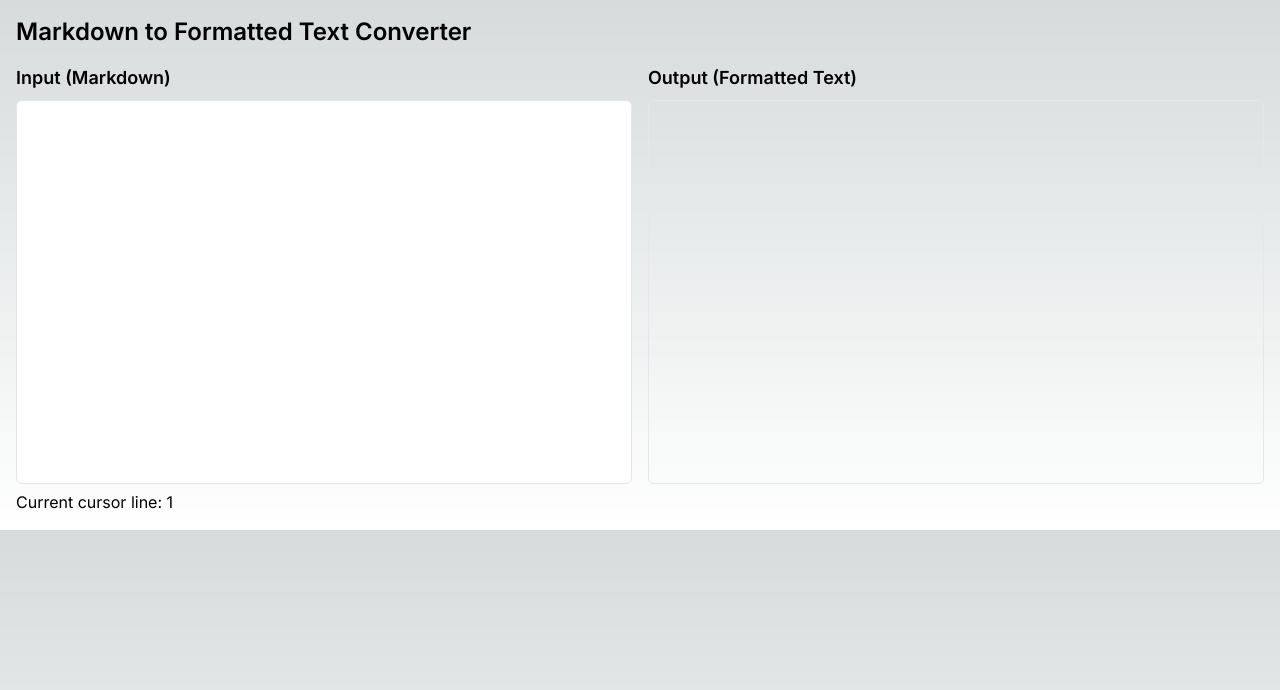
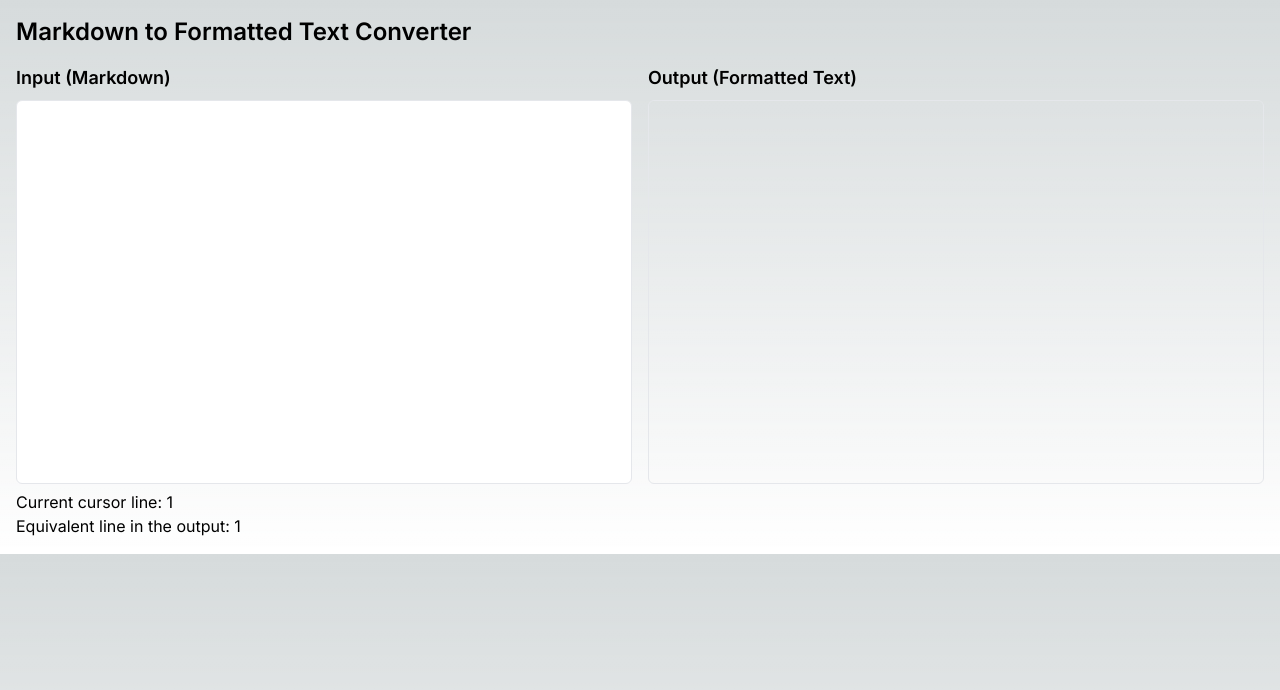
Before and after one commit to oihanealbizuri/MarkDownify, a Next.js app: page / in a window 1280 px wide. Shown: the top 690 px of the page. Built offline with nearby package versions, Linux system fonts and the light colour scheme.

Commit message:
Find the equivalent line in the output text

```diff
--- a/app/page.tsx
+++ b/app/page.tsx
@@ -42,6 +42,24 @@ export default function Home() {
         };
     }, []);
 
+    // Function to calculate the equivalent line number in the output div
+    const findEquivalentLine = (): number => {
+        const lines = markdownText.split('\n');
+        let renderedLines = 0;
+
+        for (let i = 0; i < lines.length; i++) {
+            const markedHtml = marked(lines[i]);
+            // Count the number of lines in the rendered HTML
+            renderedLines += (markedHtml.match(/<p>/g) || []).length + 1; // Add 1 for the current line
+            if (renderedLines >= cursorLine) {
+                return i + 1; // Return the equivalent line number in the output div
+            }
+        }
+
+        // If cursorLine is greater than the total rendered lines, return the last line number
+        return lines.length;
+    };
+
     return (
         <div className="container mx-auto p-4">
             <h1 className="text-2xl font-semibold mb-4">Markdown to Formatted Text Converter</h1>
@@ -65,6 +83,7 @@ export default function Home() {
                 </div>
             </div>
             <p>Current cursor line: {cursorLine}</p>
+            <p>Equivalent line in the output: {findEquivalentLine()}</p>
         </div>
     );
 }
```
